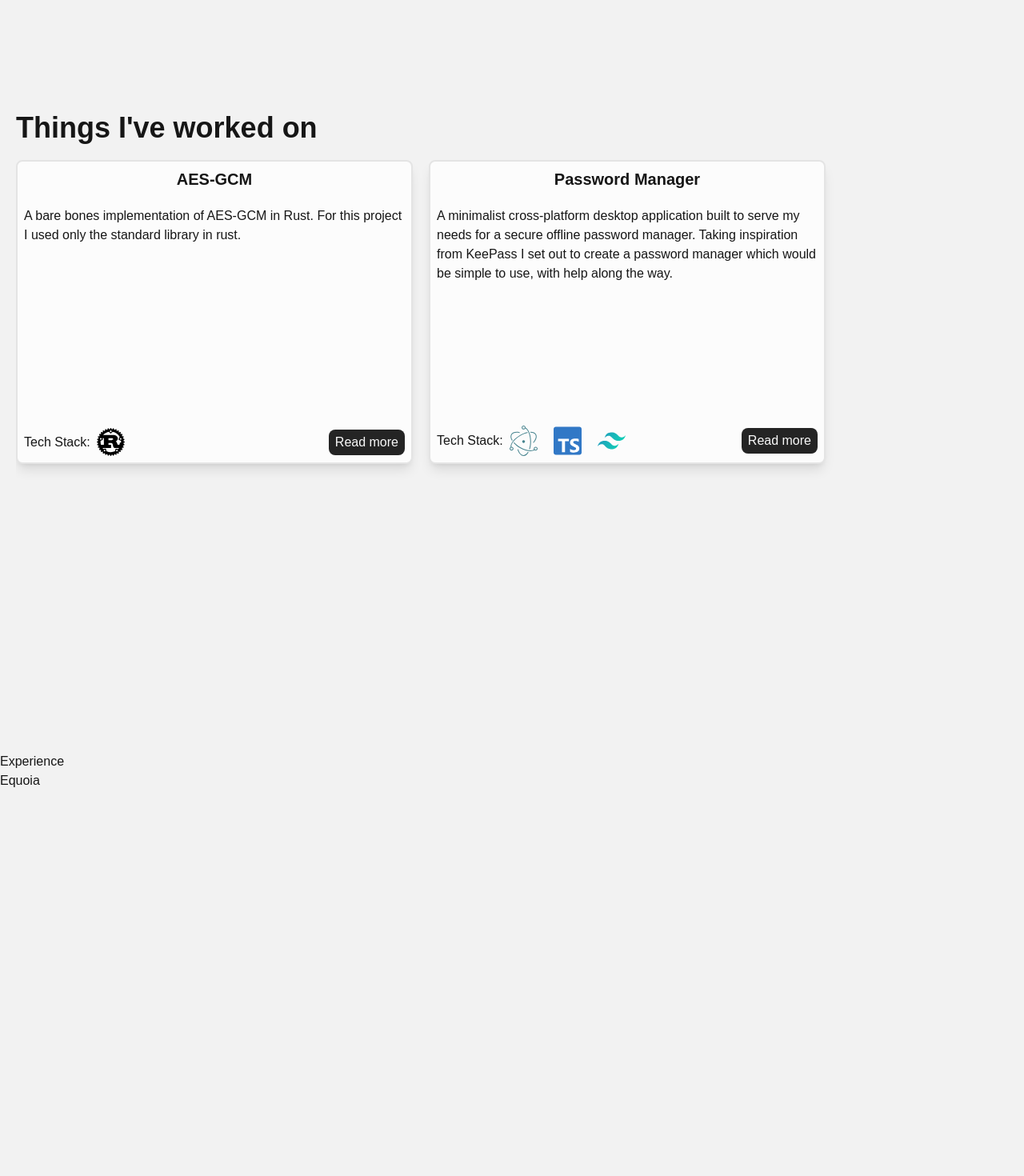
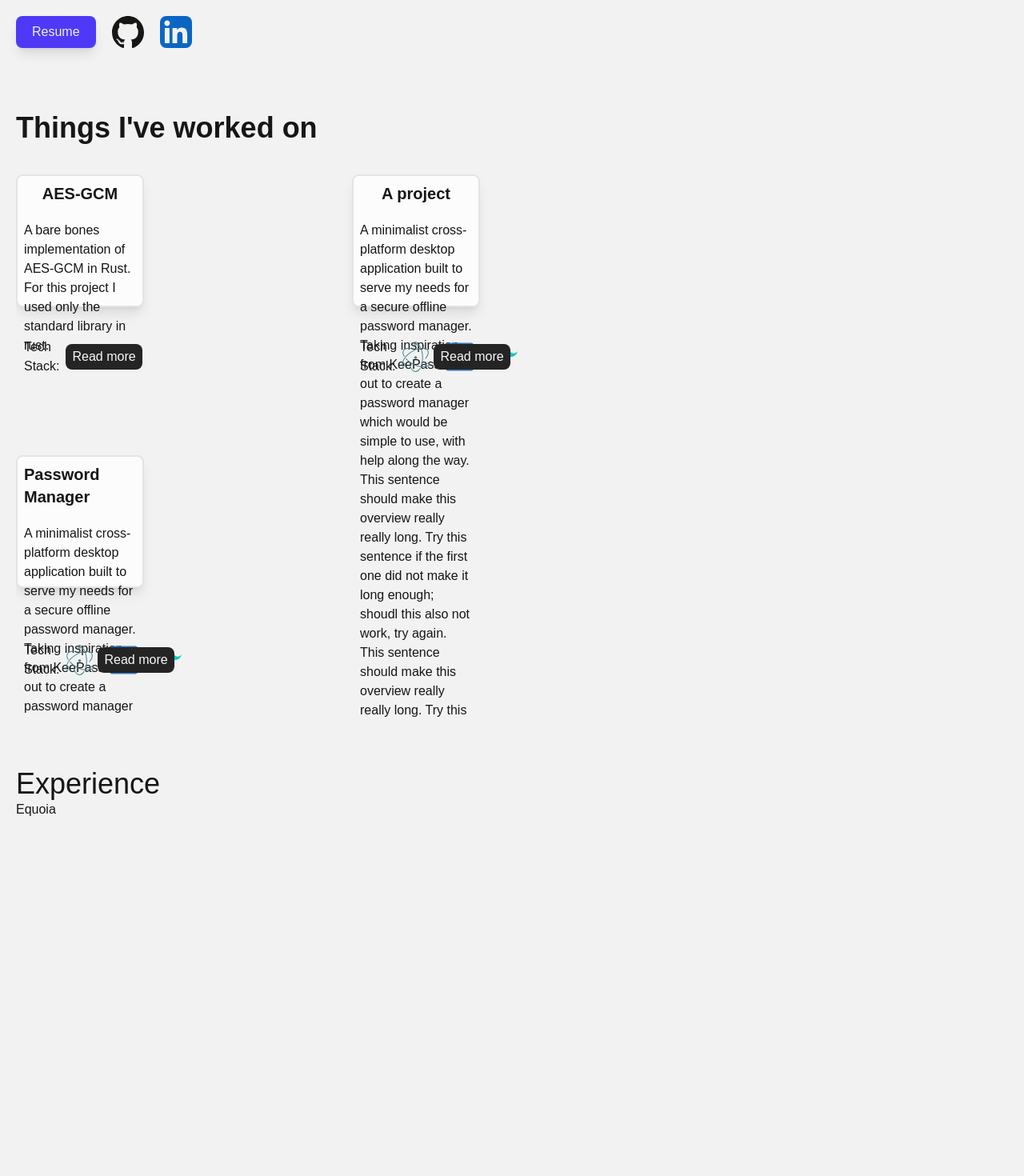
Before and after one commit to TinTanSan/portfolio, a Next.js app: page / in a window 1280 px wide. Shown: the part 700-2170 px from the top of the page at 80% size. Built offline with nearby package versions, Linux system fonts and the light colour scheme.

Commit message:
now using grid layout and testing project card with a long overview

```diff
--- a/src/app/page.tsx
+++ b/src/app/page.tsx
@@ -23,7 +23,22 @@ export default function Home() {
         password manager. Taking inspiration from KeePass I set out to create a password manager which would be simple to
         use, with help along the way.`,
       techUsed: ['electron','typescript','tailwind'],
-    }
+    },
+
+
+    {
+      projectName: "A project",
+      projectOverview: `A minimalist cross-platform desktop application built to serve my needs for a secure offline
+        password manager. Taking inspiration from KeePass I set out to create a password manager which would be simple to
+        use, with help along the way.
+
+        This sentence should make this overview really really long. Try this sentence if the first one did not make it long enough; shoudl this also not work, try again.
+        This sentence should make this overview really really long. Try this sentence if the first one did not make it long enough; shoudl this also not work, try again.
+        This sentence should make this overview really really long. Try this sentence if the first one did not make it long enough; shoudl this also not work, try again.
+        This sentence should make this overview really really long. Try this sentence if the first one did not make it long enough; shoudl this also not work, try again.
+        This sentence should make this overview really really long. Try this sentence if the first one did not make it long enough; shoudl this also not work, try again.`,
+      techUsed: ['electron','typescript','tailwind'],
+    },
   ]
 
 
@@ -32,7 +47,7 @@ export default function Home() {
     <div className="flex flex-col w-screen overflow-x-hidden h-full bg-base-200 text-base-content 2xl:text-xl gap-5">
       <title>Tirth Patel</title>
       {/* landing page (about me) */}
-      <div className="flex flex-col p-5 w-screen h-screen text-wrap flex-wrap justify-center gap-5">
+      <div className="flex flex-col p-5 w-screen h-screen text-wrap flex-wrap justify-center md:justify-end md:pb-10 gap-5">
         <div className="flex text-4xl font-bold">
           About me
         </div>
@@ -48,57 +63,57 @@ export default function Home() {
           Whether I'm coding a new project, learning a new tool, or diving into a complex challenge,
           I approach everything with a growth mindset and a desire to make a positive impact.
         </div>
-        <div className="flex w-full h-fit">
-        <Link target="_blank" className="flex w-fit px-5 rounded-lg border-2 bg-primary hover:bg-primary-hover text-primary-content h-10 items-center justify-center shadow-lg active:shadow-none" href={"/resume"}>Resume</Link>
+        <div className="flex w-full h-fit items-center gap-2 lg:gap-5">
+        <Link target="_blank" className="flex w-fit px-5 rounded-lg bg-primary hover:bg-primary-hover text-primary-content h-10 items-center justify-center shadow-lg active:shadow-none" href={"/resume"}>Resume</Link>
+        {/* github */}
+        <Link href={"https://github.com/TinTanSan"}>
+          <Image src={"/gh.svg"} alt="GH" width={40} height={40} />
+        </Link>
+        <Link href={"https://www.linkedin.com/in/tirth-patel-748a89367/"}>
+          <Image src={"/linkedin.svg"} className="rounded-lg" alt="GH" width={40} height={40} />
+        </Link>
 
         </div>
       </div>
       {/* projects */}
-      <div className="flex flex-col gap-5 w-screen h-screen p-5">
-        <div className="flex text-2xl md:text-3xl lg:text-4xl font-bold">Things I've worked on</div>
-        <div className="flex gap-5 flex-col border-base-100 md:flex-row w-full h-full grow shrink-0 overflow-y-auto">
+      <div className="grid grid-flow-row grid-cols-1 grid-rows-10 gap-5 p-5 w-screen h-screen">
+        <div className="grid row-span-1 h-fit col-span-full text-2xl md:text-3xl lg:text-4xl font-bold">Things I've worked on</div>
+        <div className="grid row-span-9 col-span-full w-full h-full overflow-y-auto overflow-x-auto">
+        <div className={`grid row-span-9 col-span-full grid-flow-row grid-cols-1 grid-rows-3 md:grid-flow-col-dense md:grid-cols-3 md:grid-rows-2 gap-5 h-fit md:h-full overflow-y-auto overflow-x-hidden`}>
           {projects.map((x:ProjectDetails,i:number)=>
             <ProjectCard projectDetails={x} key={i.toString()}/>
           )}
         </div>
+        </div>
       </div>
 
       {/* Experience*/}
-      <div className="flex flex-col w-screen h-screen">
-          <div>Experience</div>
+      <div className="flex flex-col w-screen h-screen p-5">
+          <div className="flex w-full text-2xl md:text-3xl lg:text-4xl">Experience</div>
           <div className="flex">
             Equoia
           </div>
       </div>
 
 
-      {/*https://docs.google.com/forms/d/e/1FAIpQLSfsA5cJ5HCwnlil0lZC9DTxsMkDpOLr9yeD0Z22oSMihOeZfg/formResponse?usp=pp_url&
-        entry.1001422164=email@email.com
-        &
-        entry.2005620554=t
-        &
-        entry.599098402=Career+Opportunity
-        &
-        entry.839337160=adf
-
-      */}
-      {/* contact */}
+      {/* contact me form */}
       <div className="flex flex-col w-full h-screen p-5 items-center justify-center">
 
-          <form className="flex flex-col items-center gap-5 w-[90%] lg:w-1/2 border-2 bg-base-100 border-base-300 shadow-xl rounded-lg p-2 lg:p-5 h-[90%]" action={"https://docs.google.com/forms/d/e/1FAIpQLSfsA5cJ5HCwnlil0lZC9DTxsMkDpOLr9yeD0Z22oSMihOeZfg/formResponse"}>
+          <form className="flex flex-col items-center gap-5 w-full lg:w-1/2 border-2 bg-base-100 border-base-300 shadow-xl rounded-lg p-5 h-[90%]" action={"https://docs.google.com/forms/d/e/1FAIpQLSfsA5cJ5HCwnlil0lZC9DTxsMkDpOLr9yeD0Z22oSMihOeZfg/formResponse"}>
             <div className="flex text-3xl font-semibold">Contact Me</div>
-            <div className="flex flex-col w-[80%]">
+            <div className="flex flex-col w-full lg:w-[80%]">
               <label className="flex text-lg">Email</label>
               <input type='email' name="entry.1001422164" className="flex border-2 border-neutral h-8 items-center rounded-lg  px-1 w-full" />
             </div>
 
-            <div className="flex flex-col w-[80%]">
+            <div className="flex flex-col w-full lg:w-[80%]">
               <label className="flex text-lg">Name</label>
               <input type="text" name="entry.2005620554" placeholder="Your Name" className="flex border-2 border-neutral h-8 items-center rounded-lg  px-1" />
             </div>
 
-            <div className="flex flex-col w-[80%] gap-1">
+            <div className="flex flex-col w-full lg:w-[80%] gap-1">
               <label className="flex text-lg">Subject</label>
+
               <select className="flex bg-base-200 rounded-lg px-1 h-8 w-full">
                 <option value={"Career+Opportunity"}>Career Opportunity</option>
                 <option value={"FreeLance+Work"}>FreeLance Work</option>
@@ -106,13 +121,13 @@ export default function Home() {
                 <option value={"Other"}>Other</option>
               </select>
             </div>
-            <div className="flex flex-col w-[80%] min-h-40">
+
+            <div className="flex flex-col w-full lg:w-[80%] h-full lg:min-h-40">
               <label className="flex text-lg">Message</label>
-              <textarea className="border-2 w-full h-full">
+              <textarea name="entry.839337160" className="border-2 w-full h-full rounded-lg" />
+            </div>
 
-              </textarea>
-            </div>
-            <div className="flex w-full h-full justify-center items-end pb-10">
+            <div className="flex w-full h-fit lg:h-full justify-center items-end pb-2 lg:pb-10">
               <button className="flex w-[80%] h-10 justify-center items-center bg-primary text-primary-content hover:bg-primary-hover rounded-xl" type="submit">
                 Send
               </button>
```
